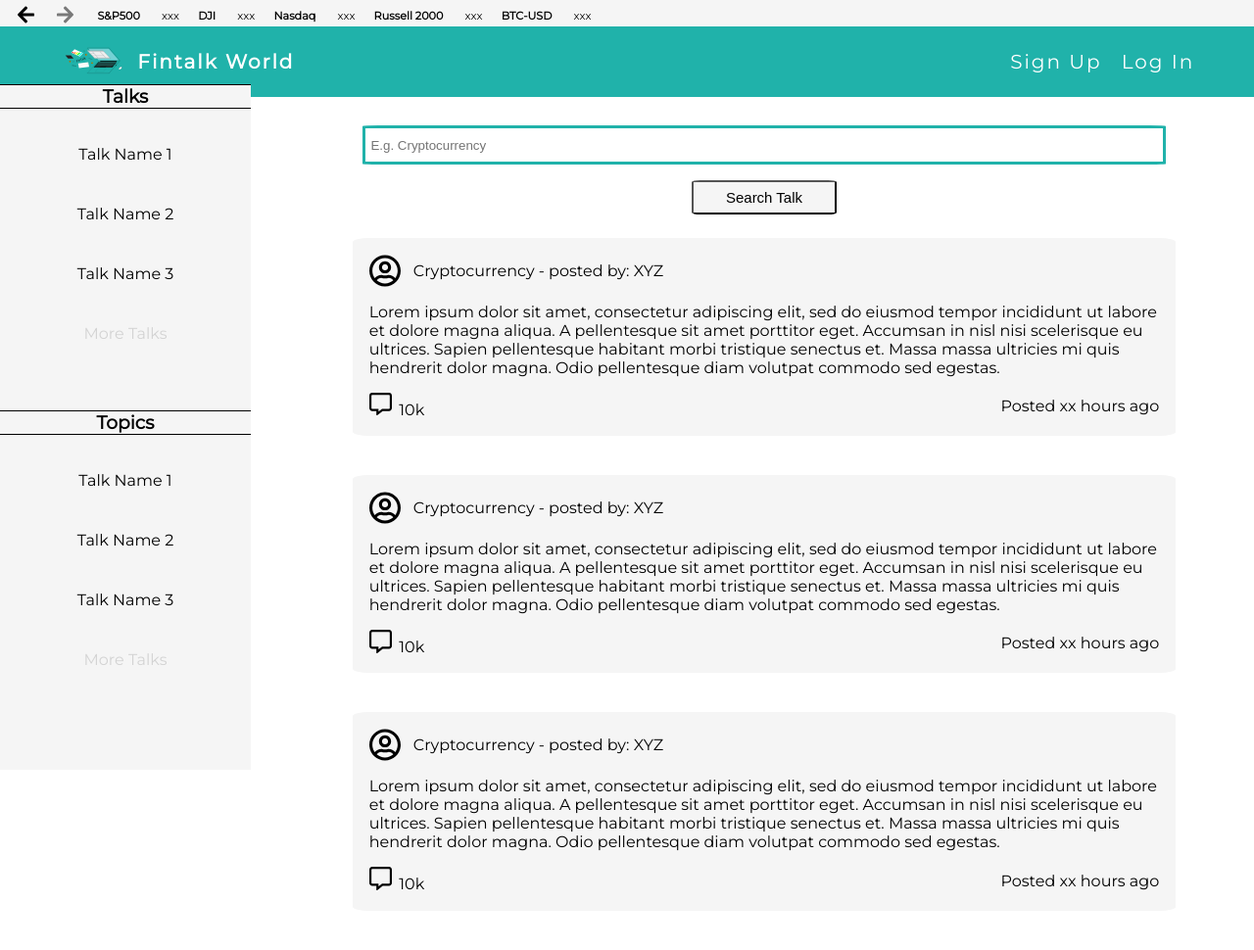
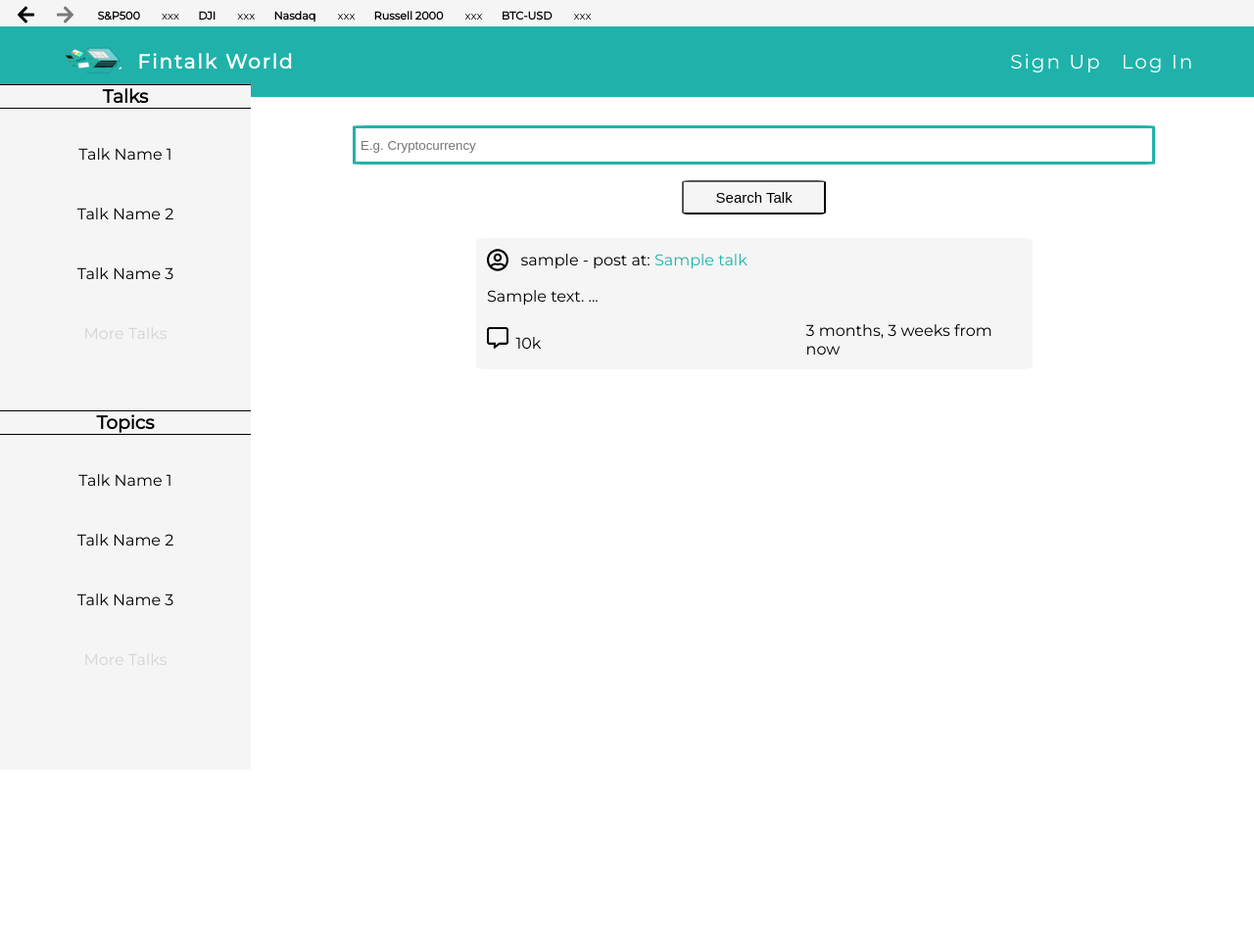
Before and after one commit to cnapolea/Django-fintalk, a Django app: page / in a window 1280 px wide. Shown: the whole page at 98% size. After the commit the page ends 679 px from the top, so only its background shows below. Run offline with Django 3.2, Linux system fonts and the light colour scheme; tables that the repository leaves empty hold one stand-in row (values such as "Sample post"); some libraries are stand-ins or nearby versions.

Commit message:
Connect IndexView to homepage. Humanized date

```diff
--- a/fintalk_world/settings.py
+++ b/fintalk_world/settings.py
@@ -37,7 +37,7 @@
     'django.contrib.sessions',
     'django.contrib.messages',
     'django.contrib.staticfiles',
-
+    'django.contrib.humanize',
     #Third-Party apps
 
     # My Apps
--- a/talks/models.py
+++ b/talks/models.py
@@ -11,6 +11,9 @@
 
     def __str__(self):
         return self.name
+
+    class Meta:
+        ordering = ["-date_created"]
 
     def has_topic(self):
         """Checks if talk has any topic and returns either True or False."""
@@ -50,6 +53,13 @@
     def __str__(self):
         return self.subject
 
+    class Meta:
+        ordering = ["-date_created"]
+
+    def get_description_short(self):
+        """Returns a summary of the description"""
+        return (self.description[:200] + " ...")
+
     def count_posts(self):
         """Returns the number of posts under this specific topic object."""
         post_count = self.posts.all().count()
--- a/talks/static/css/home_style.css
+++ b/talks/static/css/home_style.css
@@ -64,6 +64,10 @@
     margin-right: 1vw;
 }
 
+.talk-name {
+    color: lightseagreen;
+}
+
 .board-footer {
     display: flex;
     justify-content: space-between;
--- a/talks/templates/index.html
+++ b/talks/templates/index.html
@@ -1,5 +1,6 @@
 {% extends 'base.html' %}
 {% load static %}
+{% load humanize %}
 
 {% block stylesheet %}
     <link rel="stylesheet" href="/static/css/home_style.css">
@@ -17,14 +18,15 @@
 
     </div>
     <div class="recent-topics">
+        {% for topic in topics %}
             <div class="topic-board">
                 <a href="">
                     <div class="board-header">
                         <img src="/static/image/user-circle-regular.svg" alt="" class="user-avatar">
-                    <span><p>Cryptocurrency - posted by: XYZ</p></span>
+                        <span><p>{{topic.creator.username}} - post at: <span class="talk-name">{{topic.talk.name}}</span></p></span>
                     </div>
                     <div class="board-body">
-                        Lorem ipsum dolor sit amet, consectetur adipiscing elit, sed do eiusmod tempor incididunt ut labore et dolore magna aliqua. A pellentesque sit amet porttitor eget. Accumsan in nisl nisi scelerisque eu ultrices. Sapien pellentesque habitant morbi tristique senectus et. Massa massa ultricies mi quis hendrerit dolor magna. Odio pellentesque diam volutpat commodo sed egestas.
+                        {{topic.get_description_short}}
                     </div>
                     <div class="board-footer">
                         <div class="comment-section">
@@ -32,48 +34,11 @@
                             <span>10k</span>
                         </div>
 
-                    <span class="timestamp">Posted xx hours ago</span>
+                        <span class="timestamp">{{topic.date_created|naturaltime}}</span>
                     </div>
                 </a>
             </div>
-        <div class="topic-board">
-            <a href="">
-                <div class="board-header">
-                    <img src="/static/image/user-circle-regular.svg" alt="" class="user-avatar">
-                    <span><p>Cryptocurrency - posted by: XYZ</p></span>
-                </div>
-                <div class="board-body">
-                        Lorem ipsum dolor sit amet, consectetur adipiscing elit, sed do eiusmod tempor incididunt ut labore et dolore magna aliqua. A pellentesque sit amet porttitor eget. Accumsan in nisl nisi scelerisque eu ultrices. Sapien pellentesque habitant morbi tristique senectus et. Massa massa ultricies mi quis hendrerit dolor magna. Odio pellentesque diam volutpat commodo sed egestas.
-                </div>
-                <div class="board-footer">
-                    <div class="comment-section">
-                        <img class="cmt-icon" src="/static/image/comment-alt-regular.svg" alt="">
-                        <span>10k</span>
-                    </div>
-
-                    <span class="timestamp">Posted xx hours ago</span>
-                </div>
-            </a>
-        </div>
-        <div class="topic-board">
-            <a href="">
-                <div class="board-header">
-                    <img src="/static/image/user-circle-regular.svg" alt="" class="user-avatar">
-                    <span><p>Cryptocurrency - posted by: XYZ</p></span>
-                </div>
-                <div class="board-body">
-                        Lorem ipsum dolor sit amet, consectetur adipiscing elit, sed do eiusmod tempor incididunt ut labore et dolore magna aliqua. A pellentesque sit amet porttitor eget. Accumsan in nisl nisi scelerisque eu ultrices. Sapien pellentesque habitant morbi tristique senectus et. Massa massa ultricies mi quis hendrerit dolor magna. Odio pellentesque diam volutpat commodo sed egestas.
-                </div>
-                <div class="board-footer">
-                    <div class="comment-section">
-                        <img class="cmt-icon" src="/static/image/comment-alt-regular.svg" alt="">
-                        <span>10k</span>
-                    </div>
-
-                    <span class="timestamp">Posted xx hours ago</span>
-                </div>
-            </a>
-        </div>
+        {% endfor %}
 
     </div>
 {% endblock %}
--- a/talks/views.py
+++ b/talks/views.py
@@ -12,6 +12,11 @@
     """Homepage view. This will receive a list of talk (most populars)
     which will be displayed to users"""
 
-    model = Talk
-    context_object_name = 'talks'
+    model = Topic
+    context_object_name = 'topics'
     template_name = 'index.html'
+
+    # def get_queryset(self):
+    #     self.talks = get_object_or_404(Talk)
+    #     queryset = self.talks
+    #     return queryset
```
Lines whose indentation alone changed are shown as unchanged.
